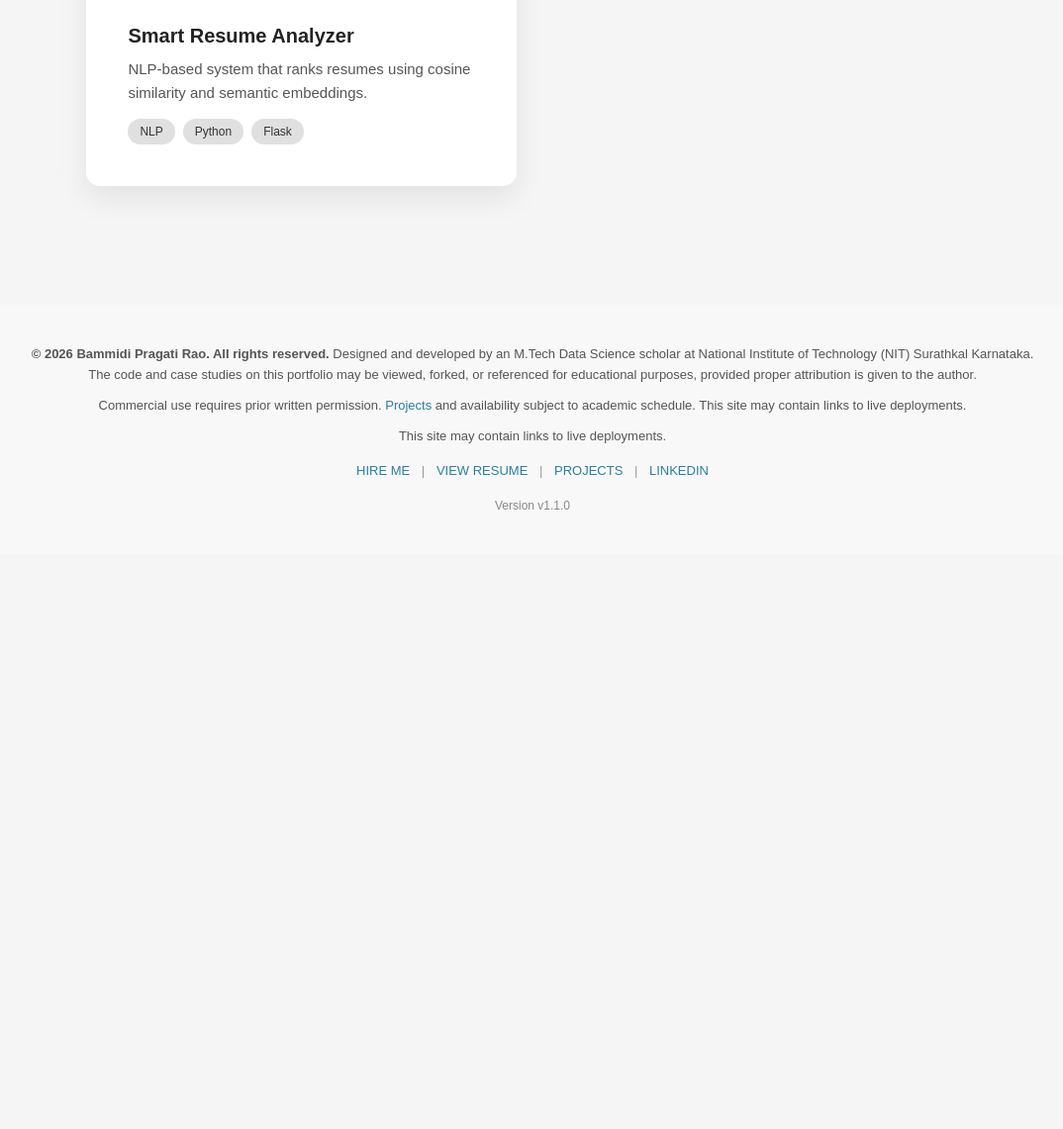
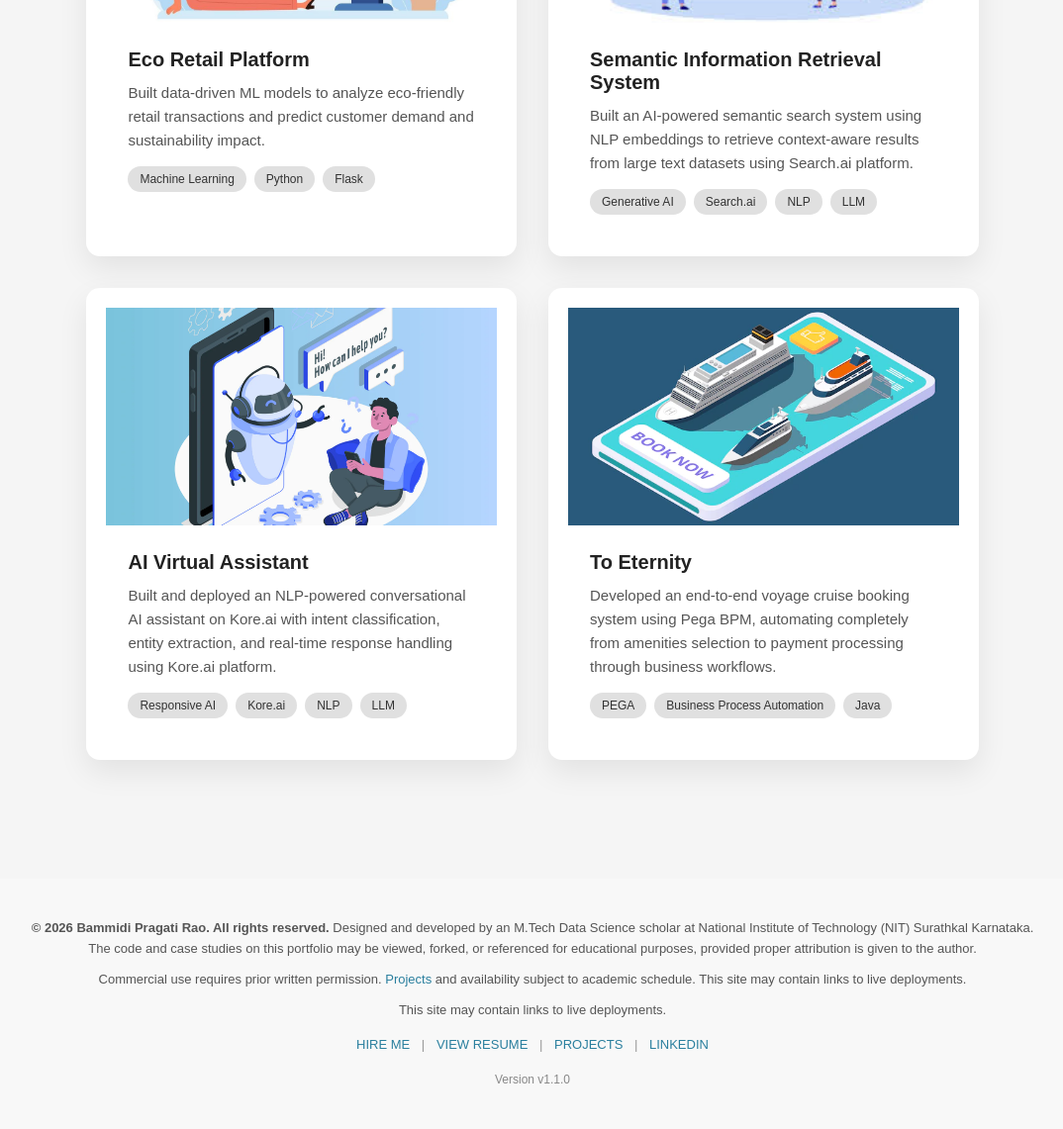
Before and after one commit to bpragatirao/Portfolio, a Flask app: page /projects in a window 1280 px wide. Shown: the part 1165-2306 px from the top of the page at 99% size, without its empty margins (102-1176 px from the left). Before the commit the page ends 1680 px from the top, so only its background shows below. Run offline with Flask 3, Linux system fonts and the light colour scheme.

Commit message:
feat: add project details and images to Projects page

```diff
--- a/templates/projects.html
+++ b/templates/projects.html
@@ -19,15 +19,14 @@
             <div class="project-card">
                 <img src="{{ url_for('static', filename='images/project1.png') }}" alt="Project 1">
                 <div class="project-content">
-                    <h3>AI Finance Dashboard</h3>
+                    <h3>National New Account</h3>
                     <p>
-                        End-to-end financial analytics system using Python, ML models,
-                        and interactive dashboards.
+                        Contributed in Automating process to verify valid account holders through Robotic Process Automation (RPA) in PEGA & UiPath.
                     </p>
                     <div class="project-tags">
-                        <span>Python</span>
-                        <span>ML</span>
-                        <span>Power BI</span>
+                        <span>UiPath RPA</span>
+                        <span>Pega BPM</span>
+                        <span>OCR</span>
                     </div>
                 </div>
             </div>
@@ -36,15 +35,14 @@
             <div class="project-card">
                 <img src="{{ url_for('static', filename='images/project2.png') }}" alt="Project 2">
                 <div class="project-content">
-                    <h3>Customer Churn Prediction</h3>
+                    <h3>Hash Include</h3>
                     <p>
-                        Predictive modeling using XGBoost and SHAP for explainability
-                        on telecom datasets.
+                        Contributed in development of one stop solution to learn and showcase skills through a social media platform for developers.
                     </p>
                     <div class="project-tags">
-                        <span>Machine Learning</span>
-                        <span>XGBoost</span>
-                        <span>SHAP</span>
+                        <span>Web Development</span>
+                        <span>React-js</span>
+                        <span>Firebase</span>
                     </div>
                 </div>
             </div>
@@ -53,15 +51,64 @@
             <div class="project-card">
                 <img src="{{ url_for('static', filename='images/project3.png') }}" alt="Project 3">
                 <div class="project-content">
-                    <h3>Smart Resume Analyzer</h3>
+                    <h3>Eco Retail Platform</h3>
                     <p>
-                        NLP-based system that ranks resumes using cosine similarity
-                        and semantic embeddings.
+                        Built data-driven ML models to analyze eco-friendly retail transactions and predict customer demand and sustainability impact.
                     </p>
                     <div class="project-tags">
-                        <span>NLP</span>
+                        <span>Machine Learning</span>
                         <span>Python</span>
                         <span>Flask</span>
+                    </div>
+                </div>
+            </div>
+
+            <!-- Project Card 4 -->
+            <div class="project-card">
+                <img src="{{ url_for('static', filename='images/project4.png') }}" alt="Project 4">
+                <div class="project-content">
+                    <h3>Semantic Information Retrieval System</h3>
+                    <p>
+                        Built an AI-powered semantic search system using NLP embeddings to retrieve context-aware results from large text datasets using Search.ai platform.
+                    </p>
+                    <div class="project-tags">
+                        <span>Generative AI</span>
+                        <span>Search.ai</span>
+                        <span>NLP</span>
+                        <span>LLM</span>
+                    </div>
+                </div>
+            </div>
+
+            <!-- Project Card 5 -->
+            <div class="project-card">
+                <img src="{{ url_for('static', filename='images/project5.png') }}" alt="Project 5">
+                <div class="project-content">
+                    <h3>AI Virtual Assistant</h3>
+                    <p>
+                        Built and deployed an NLP-powered conversational AI assistant on Kore.ai with intent classification, entity extraction, and real-time response handling using Kore.ai platform.
+                    </p>
+                    <div class="project-tags">
+                        <span>Responsive AI</span>
+                        <span>Kore.ai</span>
+                        <span>NLP</span>
+                        <span>LLM</span>
+                    </div>
+                </div>
+            </div>
+
+            <!-- Project Card 6 -->
+            <div class="project-card">
+                <img src="{{ url_for('static', filename='images/project6.png') }}" alt="Project 6">
+                <div class="project-content">
+                    <h3>To Eternity</h3>
+                    <p>
+                        Developed an end-to-end voyage cruise booking system using Pega BPM, automating completely from amenities selection to payment processing through business workflows.
+                    </p>
+                    <div class="project-tags">
+                        <span>PEGA</span>
+                        <span>Business Process Automation</span>
+                        <span>Java</span>
                     </div>
                 </div>
             </div>
```
Also changed, not shown: static/images/project1.png (added), static/images/project2.png (added), static/images/project3.png (added), static/images/project4.png (added), static/images/project5.png (added), static/images/project6.png (added).
